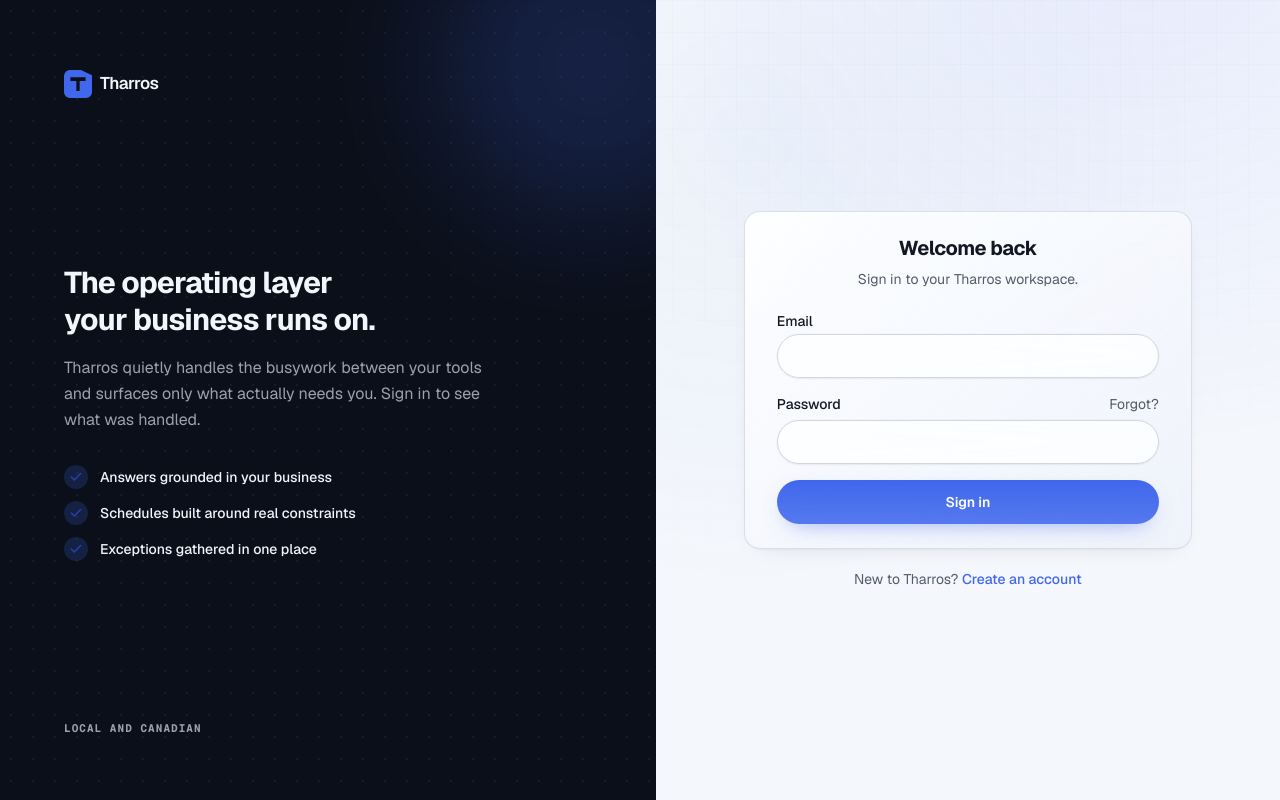
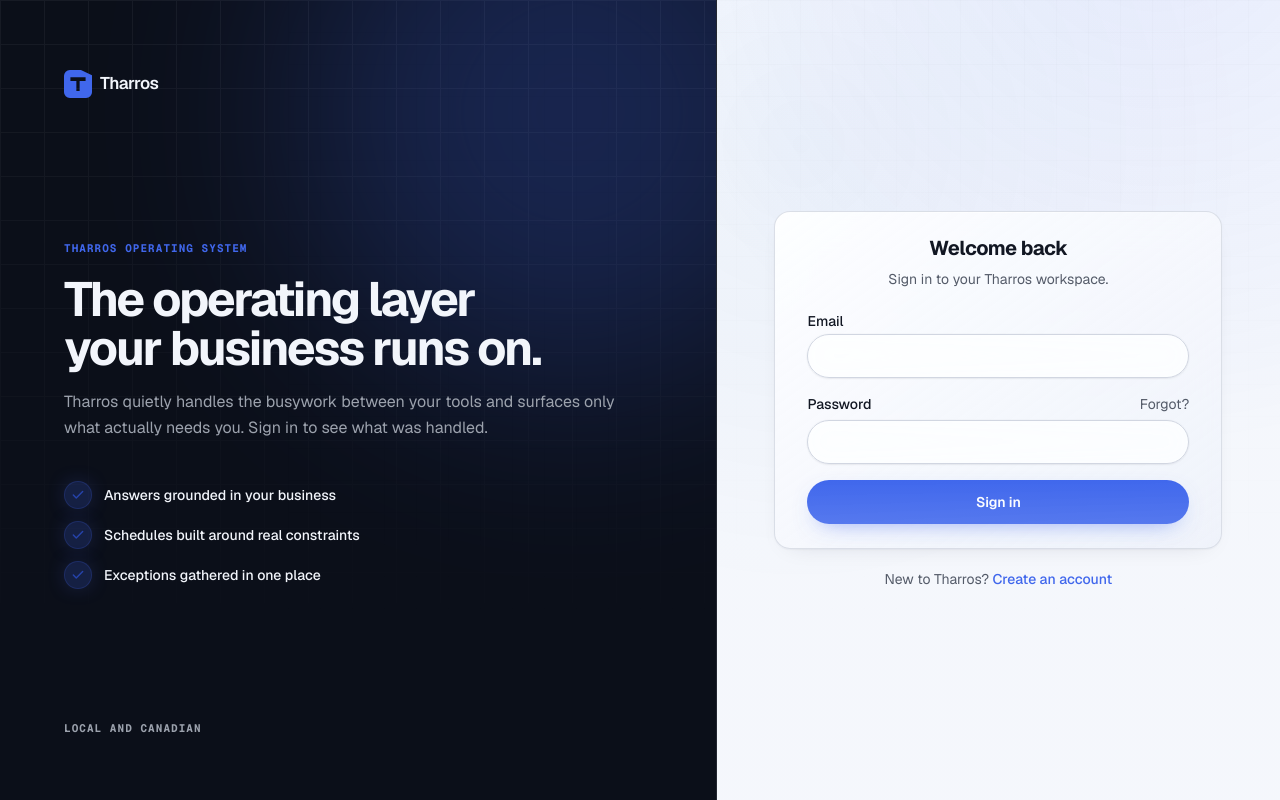
Before and after one commit to TharrosDev/Tharros-Platform, a Next.js app in the folder apps/web/: page /login in a window 1280 px wide. Built offline with nearby package versions, Linux system fonts and the light colour scheme; no server answers.

Commit message:
style(auth): transform sign-in experience

```diff
--- a/apps/web/src/app/(auth)/layout.tsx
+++ b/apps/web/src/app/(auth)/layout.tsx
@@ -16,20 +16,22 @@ export default async function AuthLayout({ children }: { children: React.ReactNo
   if (user) redirect("/dashboard");
 
   return (
-    <div className="min-h-screen lg:grid lg:grid-cols-[1.05fr_1fr]">
+    <div className="min-h-screen lg:grid lg:grid-cols-[1.12fr_0.88fr]">
       {/* Brand panel — desktop only */}
-      <aside className="bg-sidebar text-sidebar-foreground relative hidden flex-col justify-between overflow-hidden p-12 xl:p-16 lg:flex">
+      <aside className="bg-sidebar text-sidebar-foreground relative hidden flex-col justify-between overflow-hidden border-r border-sidebar-border p-12 shadow-[28px_0_80px_-55px_rgba(0,0,0,0.9)] xl:p-16 lg:flex">
         <div
           aria-hidden
           className="text-sidebar-foreground pointer-events-none absolute inset-0 opacity-[0.05]"
           style={{
-            backgroundImage: "radial-gradient(currentColor 1px, transparent 1px)",
-            backgroundSize: "22px 22px",
+            backgroundImage:
+              "linear-gradient(currentColor 1px, transparent 1px), linear-gradient(90deg, currentColor 1px, transparent 1px)",
+            backgroundSize: "44px 44px",
+            maskImage: "linear-gradient(to bottom, black, transparent 82%)",
           }}
         />
         <div
           aria-hidden
-          className="bg-primary pointer-events-none absolute -top-24 -right-24 size-80 rounded-full opacity-20 blur-3xl"
+          className="bg-primary pointer-events-none absolute -top-40 -right-32 size-[34rem] rounded-full opacity-25 blur-[110px]"
         />
 
         <Link
@@ -40,22 +42,23 @@ export default async function AuthLayout({ children }: { children: React.ReactNo
           <TharrosWordmark markClassName="size-7" />
         </Link>
 
-        <div className="relative max-w-md">
-          <h2 className="text-3xl font-bold leading-tight tracking-tight text-balance">
+        <div className="relative max-w-xl">
+          <span className="type-meta text-primary">Tharros operating system</span>
+          <h2 className="mt-4 text-4xl font-bold leading-[1.02] tracking-[-0.045em] text-balance xl:text-5xl">
             The operating layer your business runs on.
           </h2>
           <p className="text-sidebar-muted-foreground mt-4 text-base leading-relaxed text-pretty">
             Tharros quietly handles the busywork between your tools and surfaces only what actually
             needs you. Sign in to see what was handled.
           </p>
-          <ul className="mt-8 space-y-3">
+          <ul className="mt-10 grid gap-3 sm:grid-cols-1">
             {[
               "Answers grounded in your business",
               "Schedules built around real constraints",
               "Exceptions gathered in one place",
             ].map((item) => (
               <li key={item} className="flex items-center gap-3 text-sm font-medium">
-                <span className="bg-primary/20 text-primary-soft-foreground flex size-6 items-center justify-center rounded-md">
+                <span className="bg-primary/20 text-primary-soft-foreground flex size-7 items-center justify-center rounded-lg border border-primary/20 shadow-[0_0_22px_-8px_rgba(90,110,255,0.9)]">
                   <Check className="size-3.5" strokeWidth={2.5} aria-hidden />
                 </span>
                 {item}
@@ -68,7 +71,7 @@ export default async function AuthLayout({ children }: { children: React.ReactNo
       </aside>
 
       {/* Form side */}
-      <main className="app-shell-canvas flex min-h-screen flex-col items-center justify-center gap-8 px-4 py-12 sm:px-8">
+      <main className="app-shell-canvas relative flex min-h-screen flex-col items-center justify-center gap-8 px-4 py-12 sm:px-8 lg:px-12">
         <Link
           href="/"
           aria-label="Tharros home"
```
